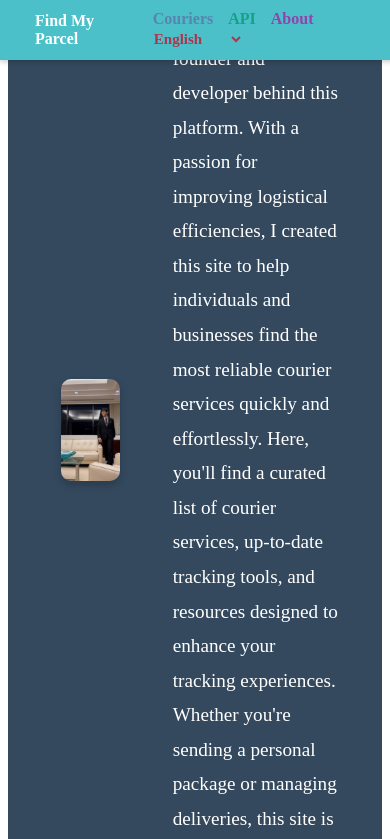
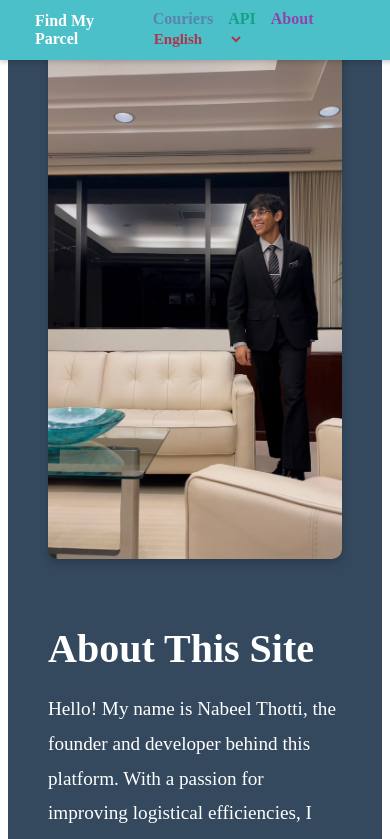
Before and after one commit to nabeelthotti/FindMyParcel, a React (Create React App) app in the folder frontend/: page /about in a window 390 px wide. Shown: the top 839 px of the page. Built offline with nearby package versions, Linux system fonts and the light colour scheme.

Commit message:
Changed flex reactivity

```diff
--- a/frontend/src/pages/About/About.css
+++ b/frontend/src/pages/About/About.css
@@ -2,16 +2,12 @@
     display: flex;
     align-items: center;
     justify-content: center;
-    height: calc(100vh - 60px);
     color: #fff;
     background-color: #34495e;
-    display: flex;
-    justify-content: center;
-    min-height: 100vh; /* Ensure it covers at least the full height of the viewport */
-    width: 100%; /* Ensure it covers the full width of the viewport */
-    padding: 20px; /* Adjust padding as needed */
-    box-sizing: border-box; /* Includes padding in width/height calculations */
-
+    min-height: 100vh; /* Ensures that the container fills at least the whole vertical height */
+    width: 100%;
+    box-sizing: border-box;
+    flex-direction: row; /* Explicitly set the flex direction to row */
 }
 
 .about-image {
@@ -47,3 +43,21 @@
     font-size: 1.2rem;
     line-height: 1.8;
 }
+
+/* Media queries for responsiveness */
+@media (max-width: 768px) {
+    .about-container {
+        flex-direction: column; /* Change the flex direction to column for smaller screens */
+        height: auto; /* Adjust the height to be auto to accommodate a stacked layout */
+        padding: 20px; /* Add some padding for better spacing */
+    }
+
+    .about-image,
+    .about-text {
+        max-width: 100%; /* Allow each block to expand to full container width */
+    }
+
+    .about-image img {
+        width: 100%; /* Increase the image width to full to better fit its container */
+    }
+}
```
